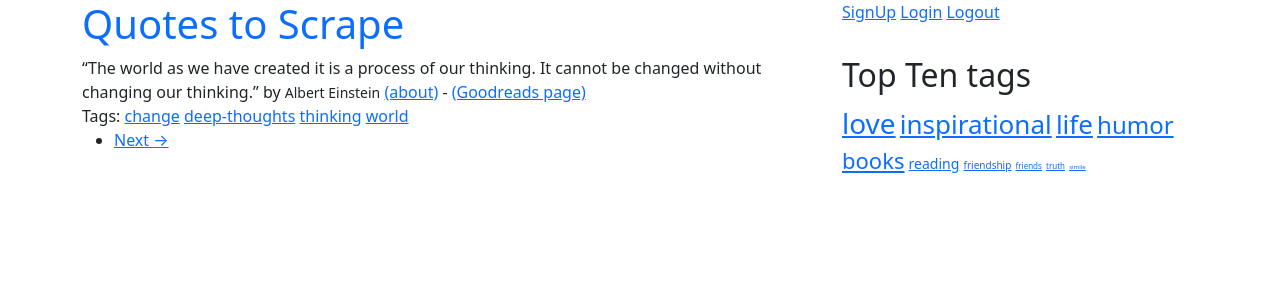
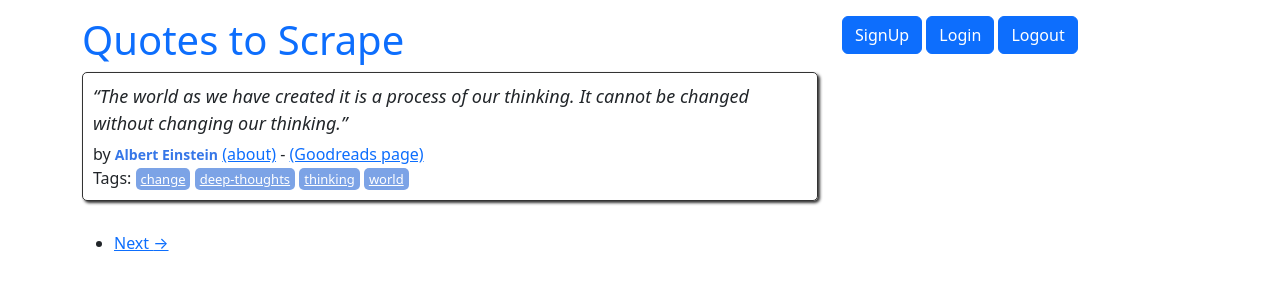
Before and after one commit to VladSkopenko/Django_quote_site, a Django app: page / in a window 1280 px wide. Shown: the top 300 px of the page. Run offline with Django 5.2, Linux system fonts and the light colour scheme.

Commit message:
finish chablon

```diff
--- /dev/null
+++ b/hw/quotes/static/quotes/style.css
@@ -0,0 +1,27 @@
+.quote {
+    padding: 10px;
+    margin-bottom: 30px;
+    border: 1px solid #333333;
+    border-radius: 5px;
+    box-shadow: 2px 2px 3px #333333;
+}
+
+.quote span.text {
+    display: block;
+    margin-bottom: 5px;
+    font-size: large;
+    font-style: italic;
+}
+
+.quote small.author {
+    font-weight: bold;
+    color: #3677E8;
+}
+
+.tag {
+    padding: 2px 5px;
+    border-radius: 5px;
+    color: white;
+    font-size: small;
+    background-color: #7CA3E6;
+}
--- a/hw/quotes/templates/quotes/base.html
+++ b/hw/quotes/templates/quotes/base.html
@@ -7,10 +7,12 @@
     <meta content="ie=edge" http-equiv="X-UA-Compatible">
     <link crossorigin="anonymous" href="https://cdn.jsdelivr.net/npm/bootstrap@5.3.3/dist/css/bootstrap.min.css"
           integrity="sha384-QWTKZyjpPEjISv5WaRU9OFeRpok6YctnYmDr5pNlyT2bRjXh0JMhjY6hW+ALEwIH" rel="stylesheet">
-    <title>Document</title>
+    {% load static %}
+    <link rel="stylesheet" href="{% static 'quotes/style.css' %}">
+    <title>HomeWork</title>
 </head>
 <body>
-<div class="container">
+<div class="container pt-3">
     <div class="row header-box">
         <div class="col-md-8">
             <h1>
@@ -19,9 +21,10 @@
         </div>
         <div class="col-md-4">
             <p>
-                <a href="/login">SignUp</a>
-                <a href="/logout">Login</a>
-                <a href="/logout">Logout</a>
+                <a href="/login" class="btn btn-primary">SignUp</a>
+
+                <a href="/logout" class="btn btn-primary">Login</a>
+                <a href="/logout" class="btn btn-primary">Logout</a>
 
             </p>
         </div>
--- a/hw/quotes/templates/quotes/index.html
+++ b/hw/quotes/templates/quotes/index.html
@@ -35,52 +35,7 @@
         </ul>
     </nav>
     </div>
-    <div class="col-md-4 tags-box">
 
-            <h2>Top Ten tags</h2>
-
-            <span class="tag-item">
-            <a class="tag" style="font-size: 28px" href="/tag/love/">love</a>
-            </span>
-
-            <span class="tag-item">
-            <a class="tag" style="font-size: 26px" href="/tag/inspirational/">inspirational</a>
-            </span>
-
-            <span class="tag-item">
-            <a class="tag" style="font-size: 26px" href="/tag/life/">life</a>
-            </span>
-
-            <span class="tag-item">
-            <a class="tag" style="font-size: 24px" href="/tag/humor/">humor</a>
-            </span>
-
-            <span class="tag-item">
-            <a class="tag" style="font-size: 22px" href="/tag/books/">books</a>
-            </span>
-
-            <span class="tag-item">
-            <a class="tag" style="font-size: 14px" href="/tag/reading/">reading</a>
-            </span>
-
-            <span class="tag-item">
-            <a class="tag" style="font-size: 10px" href="/tag/friendship/">friendship</a>
-            </span>
-
-            <span class="tag-item">
-            <a class="tag" style="font-size: 8px" href="/tag/friends/">friends</a>
-            </span>
-
-            <span class="tag-item">
-            <a class="tag" style="font-size: 8px" href="/tag/truth/">truth</a>
-            </span>
-
-            <span class="tag-item">
-            <a class="tag" style="font-size: 6px" href="/tag/simile/">simile</a>
-            </span>
-
-
-    </div>
 </div>
 
 {% endblock %}
```
